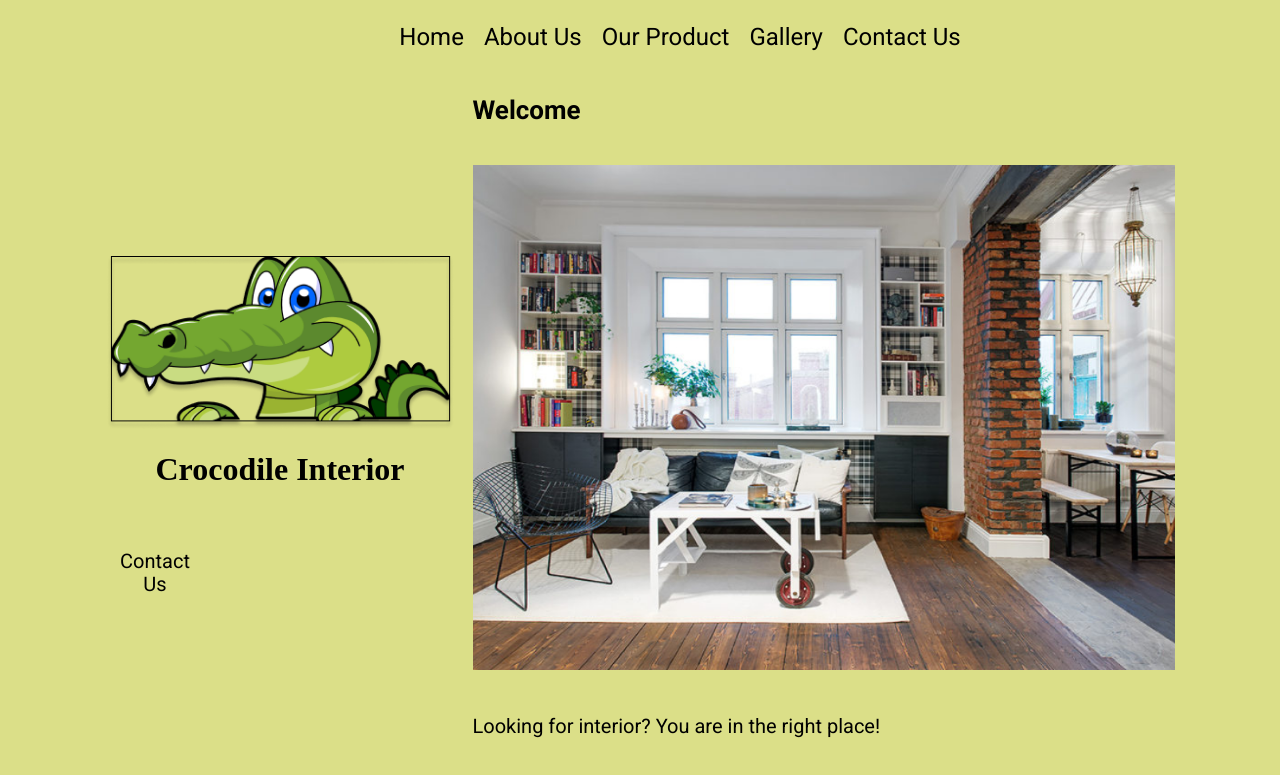
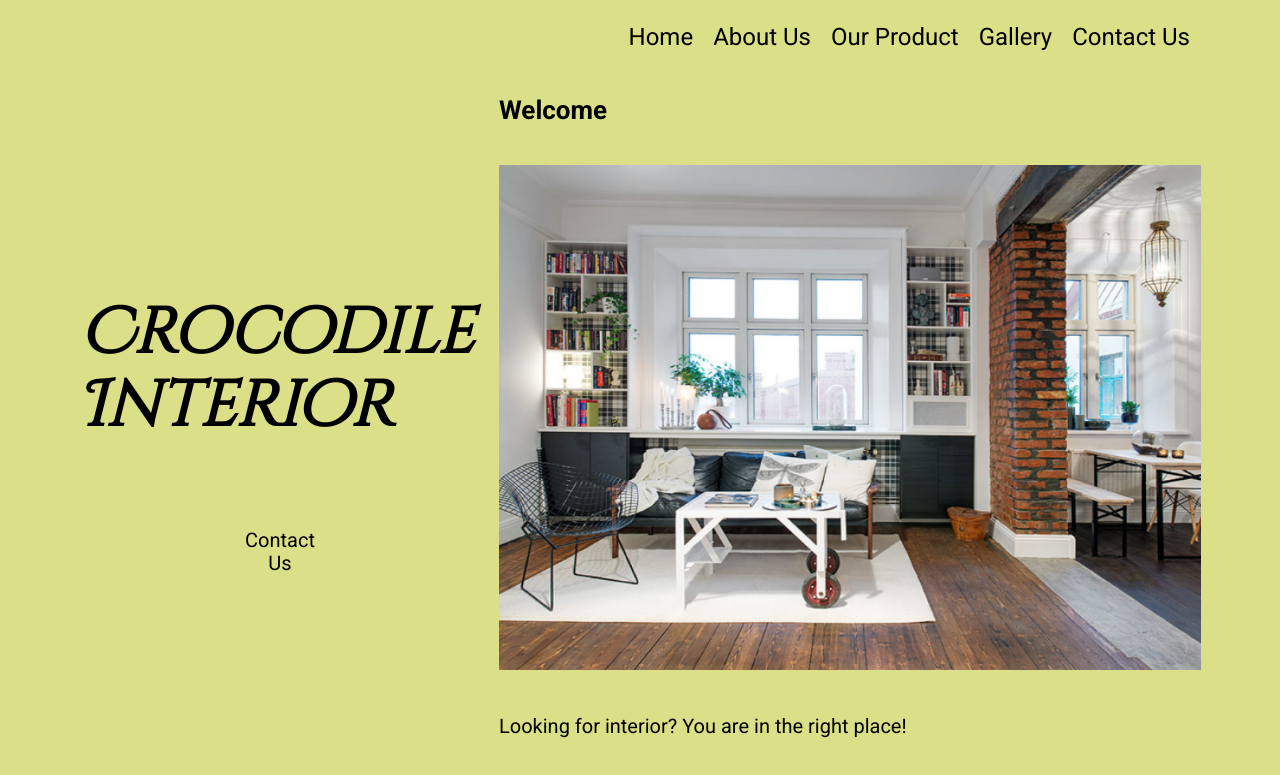
Before and after one commit to JesperLindell/Sundsgarden-Group-Assignment-Interior-Design, a plain HTML site: page index.html in a window 1280 px wide. Shown: the top 775 px of the page. Drawn offline with Linux system fonts and the light colour scheme.

Commit message:
code done
nav working but a section of code (right) dont flex

```diff
--- a/Styles/index.css
+++ b/Styles/index.css
@@ -6,23 +6,14 @@ body{
     flex-direction: column;
     background-color: #DBDF88;
 }
-.landing-container {
-    display: flex;
-    justify-content: flex-start;
-    align-items: flex-start;
-    flex-direction: column;
-    max-width: 1200px;
-}
+
 /* top meny*/
-.div-menu {
+.nav {
     display: flex;
     justify-content: flex-end;
-}
-.nav {
-    display: flex;
-    justify-content: flex-start;
     flex-direction: row;
     list-style-type: none;
+    width: 1100px;
 }
 .ul-menu {
     display: flex;
@@ -52,9 +43,16 @@ a:active {
     text-decoration: none;
 }
 /*top container*/
+.landing-container {
+    display: flex;
+    justify-content: flex-start;
+    align-items: flex-start;
+    flex-direction: column;
+    max-width: 1200px;
+}
 .top-container {
     display: flex;
-    justify-content: flex-start;
+    justify-content: center;
     flex-direction: row;
     max-width: 1200px;
 }
@@ -76,7 +74,7 @@ a:active {
     height: 173px;
     opacity: 0,2;
 }
-.h1 {
+h1 {
     display: flex;
     justify-content: flex-start;
     font-family: 'Cinzel Decorative';
@@ -104,7 +102,7 @@ a:active {
 /* Right section */
 .right-section {
     display: flex;
-    justify-content: center;
+    justify-content: center; /* why dont this work*/
     align-items: center;
     flex-direction: column;
     max-width: 700px;
--- a/index.html
+++ b/index.html
@@ -10,9 +10,7 @@
     <link href="https://fonts.googleapis.com/css2?family=Cinzel+Decorative&family=Roboto:wght@400;700&display=swap" rel="stylesheet">
 </head>
 <body>
-
 <!--Header-->
-    <div class="div-menu">
     <nav class="nav">
         <ul class="ul-menu">
             <li><a href="index.html">Home</a></li>
@@ -22,21 +20,15 @@
             <li><a href="pages/contact.html">Contact Us</a></li>
         </ul>
     </nav>
-    </div>
     <div class="landing-container">
-
         <!--start top container-->
         <div class="top-container">
             <!--Heading-->
             <div class="heading">
                 <div class="logo-section">
-                <img src="images/crocodile.png" class="croc-img" alt="Crocodile" title="Crocodile">
+                    <!--<img src="images/crocodile.png" class="croc-img" alt="Crocodile" title="Crocodile">-->
                     <h1>Crocodile Interior</h1>
-            </div>
-            <div>
-                <button href="#" class="btn">
-                <p>Contact Us</p>
-                </button>
+                    <button href="#" class="btn"><p>Contact Us</p></button>
                 </div>
             </div>
             <!--End heading-->
```
Also changed, not shown: Styles/_styles.scss (added). Lines whose indentation alone changed are shown as unchanged.
